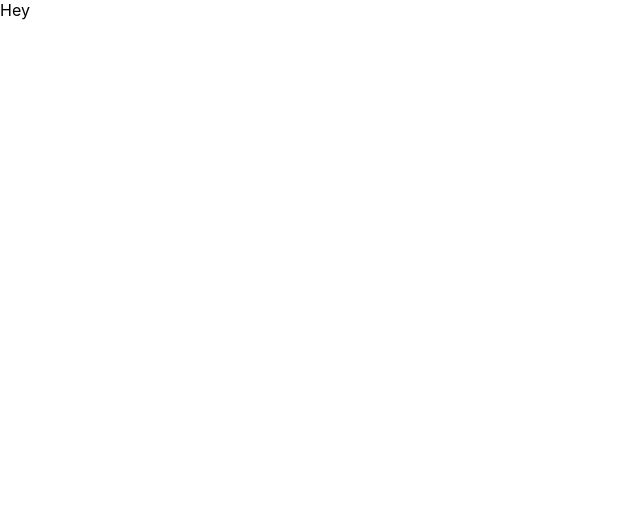
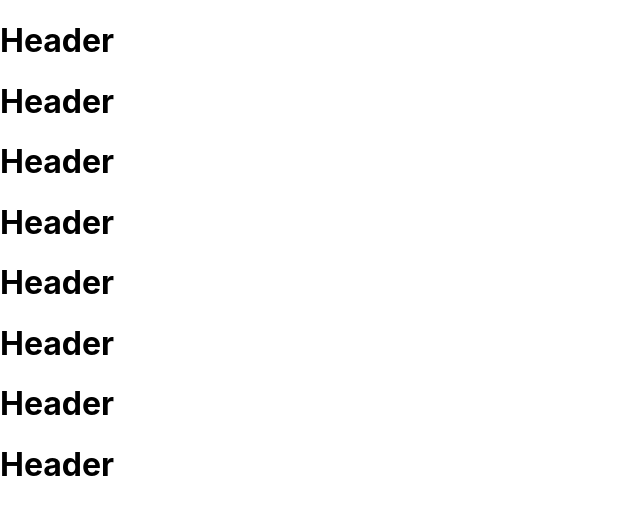
Before and after one commit to 2Kelvin/react-blog, a React (Create React App) app: page / in a window 1280 px wide. Shown: the top 514 px of the page, without its empty margins (0-640 px from the left). Built offline with nearby package versions, Linux system fonts and the light colour scheme.

Commit message:
added all pages/components to App

```diff
--- a/src/App.js
+++ b/src/App.js
@@ -1,11 +1,25 @@
-// consistently 'routed' components [Header, Navbar & Footer]
+import Header from "./Components/Header";
+import Navbar from "./Components/Header";
+import Home from "./Components/Header";
+import NewPost from "./Components/Header";
+import PostsPage from "./Components/Header";
+import About from "./Components/Header";
+import Missing from "./Components/Header";
+import Footer from "./Components/Header";
 import { Route, Switch, useHistory } from "react-router-dom";
 import { useState, useEffect } from "react";
 
 function App() {
   return (
     <div className="App">
-     Hey
+      <Header />
+      <Navbar />
+      <Home />
+      <NewPost />
+      <PostsPage />
+      <About />
+      <Missing />
+      <Footer/>
     </div>
   );
 }
```
